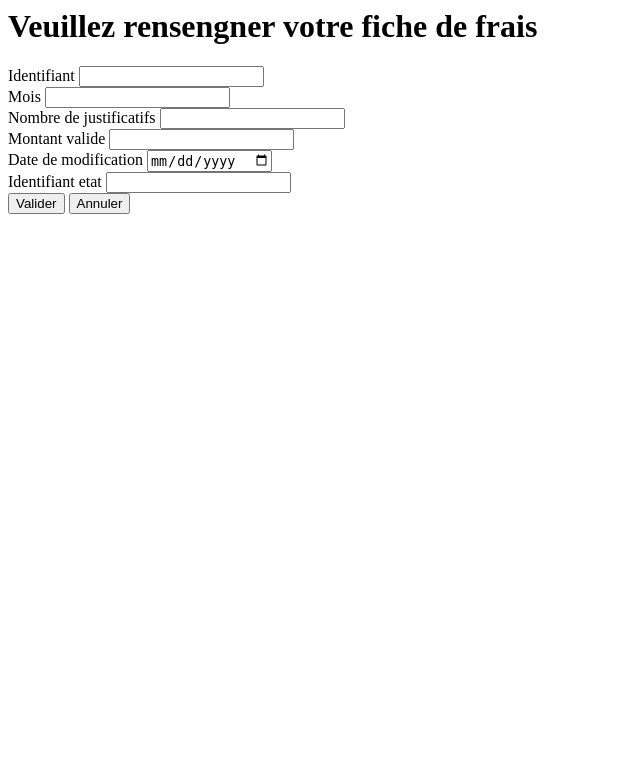
After one commit to R-Mehdi94/Projet-GSB-Frais, a Symfony app: template GSB-Frais-Appli-PDO-Etudiant/templates/visiteur/ficheFraisVisiteur.html.twig in a window 1280 px wide. The commit adds this page. Shown: the top 783 px of the page, without its empty margins (0-640 px from the left). Run offline with Twig, Linux system fonts and the light colour scheme; the template is opened without the code that fills it, so the values that code supplies are empty; some libraries are stand-ins or nearby versions.

Commit message:
GSB Frais

```diff
--- a/GSB-Frais-Appli-PDO-Etudiant/templates/visiteur/accueilVisiteur.html.twig
+++ b/GSB-Frais-Appli-PDO-Etudiant/templates/visiteur/accueilVisiteur.html.twig
@@ -1 +1,3 @@
 <h1>Bienvenue</h1>
+
+    <h2> <a href="./FicheDeFrais"> Fiche de frais </a> </h2>
--- /dev/null
+++ b/GSB-Frais-Appli-PDO-Etudiant/templates/visiteur/ficheFraisVisiteur.html.twig
@@ -0,0 +1,53 @@
+<html lang="fr">
+
+    <head>
+        <meta charset="UTF-8">
+        <meta http-equiv="X-UA-Compatible" content="IE=edge">
+        <meta name="viewport" content="width=device-width, initial-scale=1.0">
+        <title>GSB Frais - Visiteur Fiche de frais</title>
+    </head>
+    <body>
+
+        <h1> Veuillez rensengner votre fiche de frais </h1>
+
+        <form action="./Connecter" method="POST">
+
+        <div class="mb-3 form-group">
+            <label class="col-form-label">Identifiant</label>
+            <input type="text" class="form-control" name="idVisiteur" />
+        </div>
+
+        <div class="mb-3 form-group">
+            <label class="col-form-label">Mois</label>
+            <input type="text"  class="form-control" name="mois" />
+        </div>
+
+        <div class="mb-3 form-group">
+            <label class="col-form-label">Nombre de justificatifs</label>
+            <input type="number"  class="form-control" name="nbJustificatifs" />
+        </div>
+
+        <div class="mb-3 form-group">
+            <label class="col-form-label">Montant valide</label>
+            <input type="number"  class="form-control" name="montantValide" />
+        </div>
+
+        <div class="mb-3 form-group">
+            <label class="col-form-label">Date de modification</label>
+            <input type="date"  class="form-control" name="dateModif" />
+        </div>
+
+        <div class="mb-3 form-group">
+            <label class="col-form-label">Identifiant etat</label>
+            <input type="text"  class="form-control" name="idEtat" />
+        </div>
+
+        <div class="mb-3">
+            <button class="btn btn-primary" type="submit">Valider</button>
+            <button class="btn btn-primary" type="reset">Annuler</button>
+        </div>
+
+    </form>
+
+    </body>
+</html>
```
Also changed, not shown: GSB-Frais-Appli-PDO-Etudiant/config/routes.yaml (+6 -1 lines), GSB-Frais-Appli-PDO-Etudiant/src/Controller/VisiteurController.php (+8 -0 lines).
